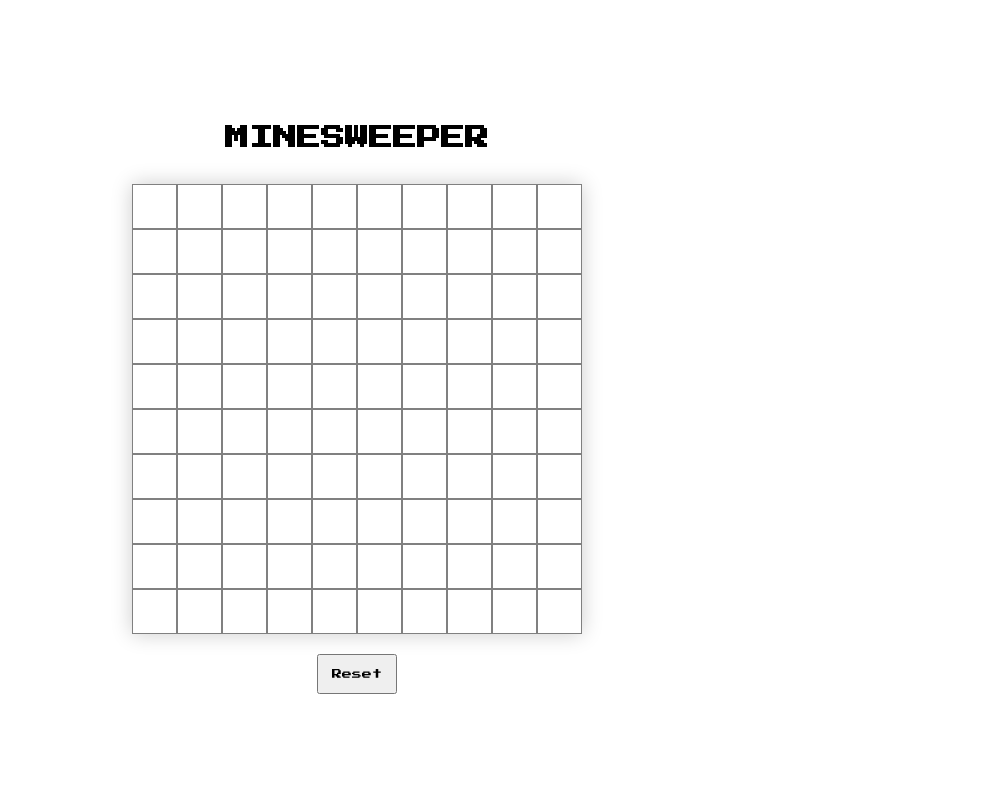
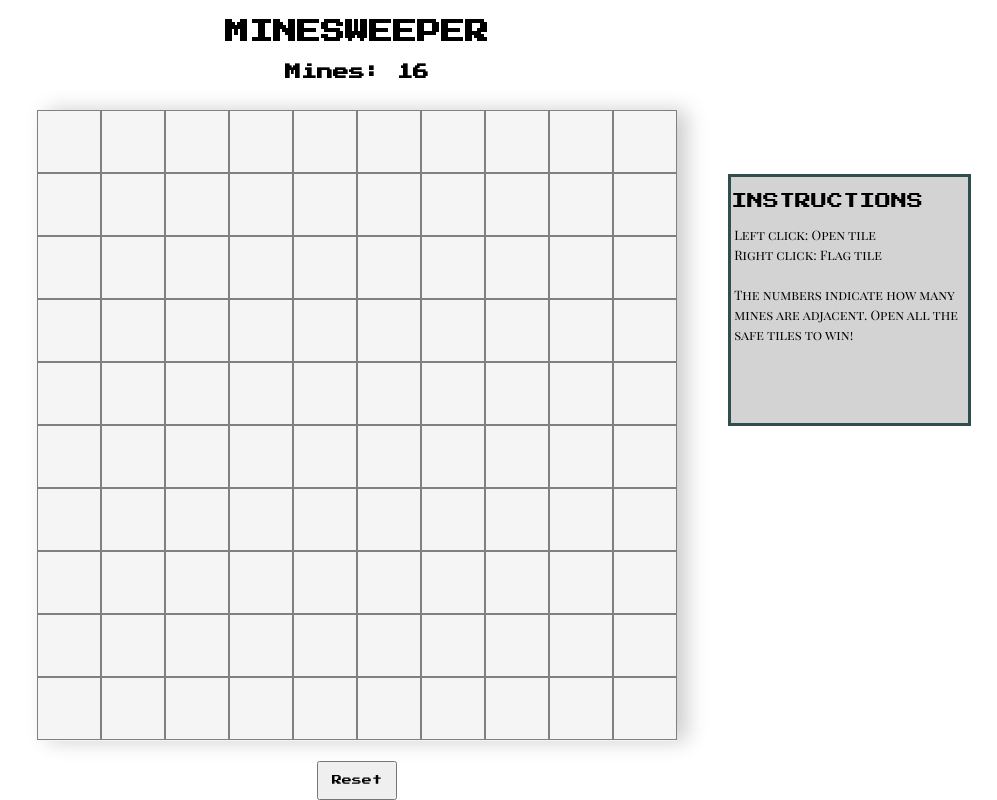
Before and after one commit to kenlkchow/project1, a plain HTML site: page index.html in a window 1280 px wide. Shown: the whole page, without its empty margins (283-1280 px from the left). Drawn offline with Linux system fonts and the light colour scheme.

Commit message:
added remaining mines display and instructions

```diff
--- a/index.html
+++ b/index.html
@@ -8,13 +8,29 @@
   <link rel="stylesheet" href="styles/main.css"/>
   <script src="scripts/app.js"></script>
   <link href="https://fonts.googleapis.com/css?family=Press+Start+2P&display=swap" rel="stylesheet">
+  <link href="https://fonts.googleapis.com/css?family=Playfair+Display+SC&display=swap" rel="stylesheet">
 </head>
 <body oncontextmenu="return false;">
   <header>
     <h2>MINESWEEPER</h2>
+    <h4>Mines: <span id="minesLeft"></span></h4>
   </header>
+  <main>
+  <div class = "empty"></div>
   <div class="grid">
   </div>
+  <div class = "empty">
+    <div id = "board">
+      <p class = "title"> INSTRUCTIONS </p>
+      <p id = "instructions">
+      Left click: Open tile <br>
+      Right click: Flag tile <br><br>
+      The numbers indicate how many mines are adjacent.
+      Open all the safe tiles to win!
+    </p>
+    </div>
+  </div>
+</main>
   <button>Reset</button>
 </body>
 </html>
--- a/scripts/app.js
+++ b/scripts/app.js
@@ -2,11 +2,14 @@ function setupGame() {
   const grid = document.querySelector('.grid')
   const width = 10
   let cells = []
+  const createMines = 16
   let numberMines = 0
   let position = 0
   let mineCells = []
 
+
   createGrid()
+  displayNumberMinesLeft()
 
   function createGrid() {
     // grid.innerHTML = ''
@@ -27,16 +30,26 @@ function setupGame() {
         if (event.button === 2) {
           // cell.style.backgroundImage = 'url(images/Minesweeper_flag.png)'
           cell.classList.toggle('right-click')
+          displayNumberMinesLeft()
         }
       })
 
     }
 
-    for (let i = 0; i < 16; i++) {
+    for (let i = 0; i <= createMines; i++) {
       mineCells = cells[Math.floor(Math.random() * (width ** 2))]
       mineCells.setAttribute('data-mine', 'true')
       // mineCells.style.backgroundColor = 'red'
     }
+  }
+
+  function displayNumberMinesLeft() {
+    const minesLeft = document.querySelector('#minesLeft')
+    const flags = cells.filter((element) => {
+      return element.classList.contains('right-click')
+    })
+    console.log(mineCells.length)
+    minesLeft.innerHTML = createMines - flags.length
   }
 
   function showMines() {
@@ -220,6 +233,7 @@ function setupGame() {
     grid.innerHTML = ''
     cells = []
     createGrid()
+    displayNumberMinesLeft()
   }
   button.addEventListener('click', reset)
 
--- a/styles/main.css
+++ b/styles/main.css
@@ -10,17 +10,18 @@ body {
   margin: 0;
   flex-direction: column;
   font-family: 'Press Start 2P', cursive;
+  background-color: white;
 }
 
 .grid {
   align-items: center;
-  box-shadow: 0 0 20px 0 rgba(0, 0, 0, 0.2);
+  box-shadow: 10px 0 20px 0 rgba(0, 0, 0, 0.2);
   display: flex;
   flex-wrap: wrap;
+  justify-content: center;
   height: 100%;
-  justify-content: center;
-  height: 450px;
-  width: 450px;
+  width: 50%;
+  background-color: whitesmoke;
 }
 
 .grid div {
@@ -73,5 +74,41 @@ button{
 }
 
 header{
-  margin-bottom: 15px;
+  margin-bottom: 30px;
+  display: flex;
+  flex-direction: column;
+  justify-content: center;
+  align-items: center;
 }
+
+h4{
+  margin: 0 auto;
+}
+
+main{
+  display: flex;
+  flex-direction: row;
+  width: 100vw;
+  height: 50vw;
+}
+
+.empty{
+  width: 25%
+}
+
+#board{
+  border: 3px solid darkslategrey;
+  height: 40%;
+  margin-left: 4vw;
+  margin-right: 2vw;
+  margin-top: 5vw;
+  background-color: lightgrey;
+}
+
+#instructions{
+  font-size: 13px;
+  font-family: 'Playfair Display SC', serif;
+  margin: 3px;
+  line-height: 20px;
+  text-emphasis: bold;
+}
```
